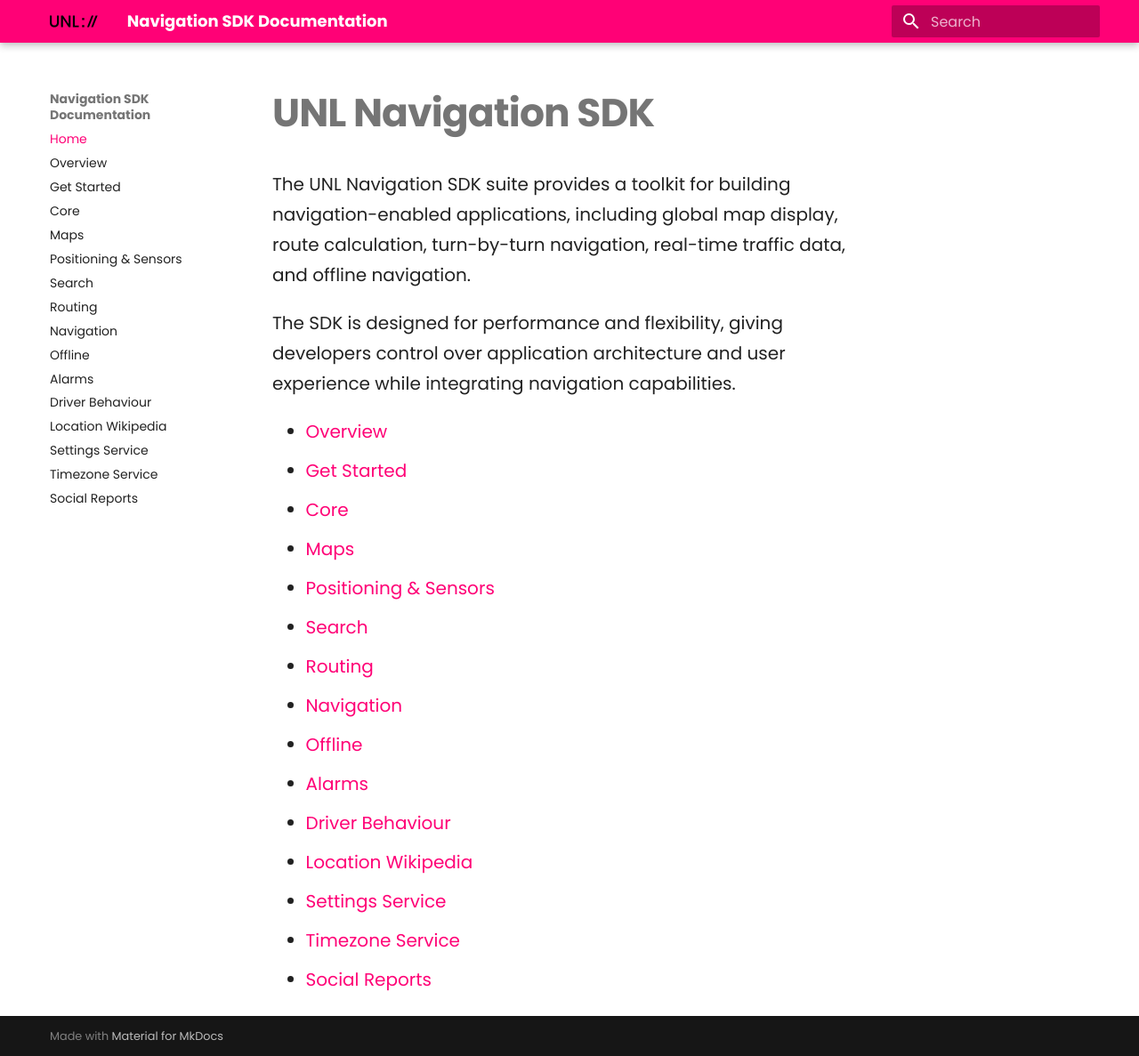
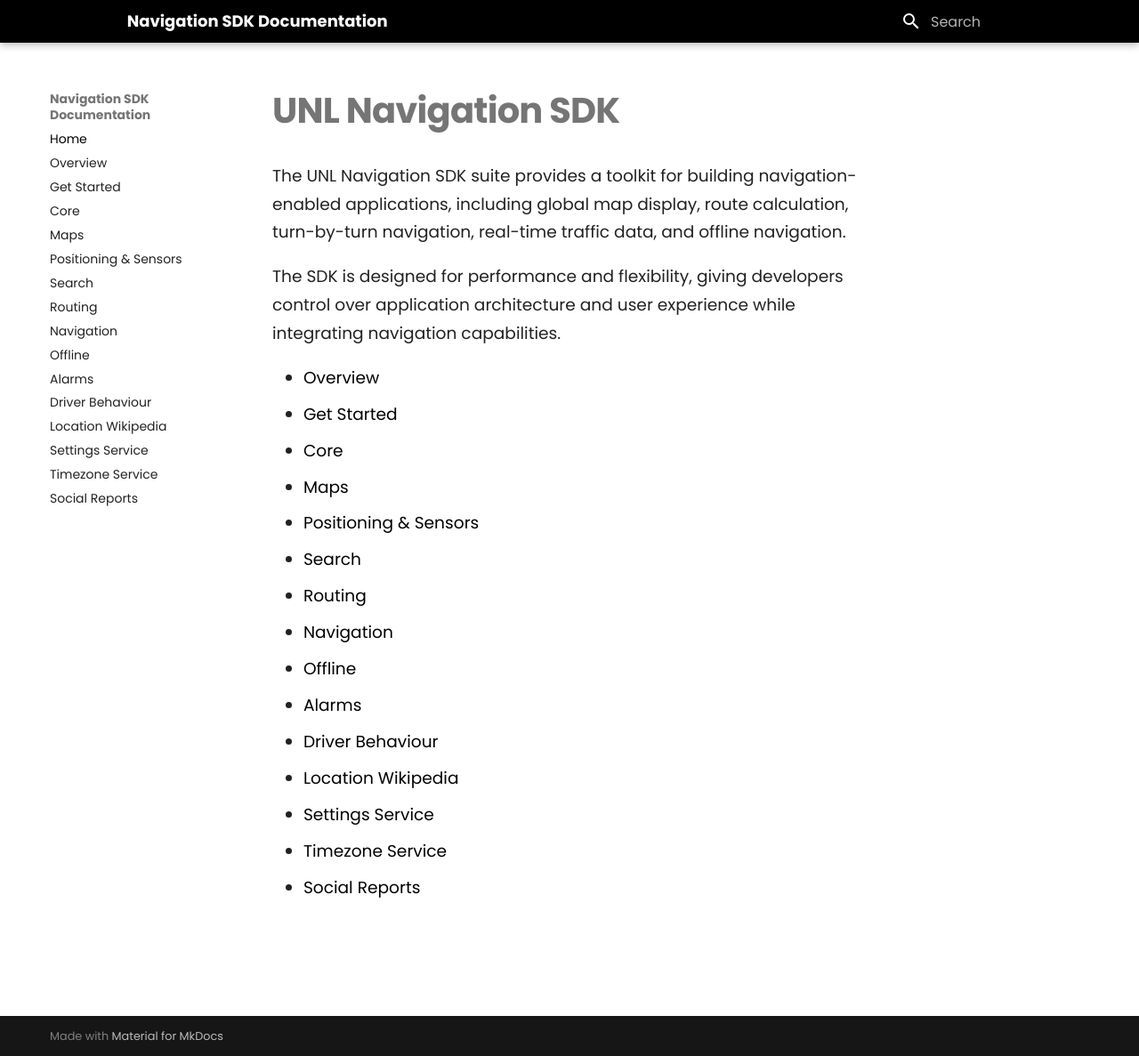
Before and after one commit to u-n-l/navigation-sdk, an MkDocs documentation site: the page built from docs/index.md, in a window 1280 px wide and 1187 px high. Shown: the whole window at 89% size. Built offline with MkDocs 1.6.1 and Material for MkDocs 9.7.7, drawn with Linux system fonts in a browser that asks for light colours.

Commit message:
Update extra.css

```diff
--- a/docs/styles/extra.css
+++ b/docs/styles/extra.css
@@ -4,8 +4,8 @@
 
 /* Light mode */
 :root {
-  --md-primary-fg-color: #ff0176;
-  --md-primary-fg-color--light: #f83d94;
+  --md-primary-fg-color: #000000;
+  --md-primary-fg-color--light: #ff0176;
   --md-primary-fg-color--dark: #6e0234;
 
   --md-accent-fg-color: #ff0176;
@@ -13,7 +13,7 @@
 
 /* Dark mode */
 [data-md-color-scheme="slate"] {
-  --md-primary-fg-color: #ff0176;
+  --md-primary-fg-color: #000000;
   --md-accent-fg-color: #ff0176;
 }
 
@@ -23,7 +23,7 @@
 
 /* Base body text */
 .md-typeset {
-  font-size: 1rem;       /* 16px */
+  font-size: 0.93rem;       /* 15px */
   line-height: 1.65;
 }
 
@@ -35,7 +35,7 @@
 
 /* H1 – page title */
 .md-typeset h1 {
-  font-size: 2.2rem;
+  font-size: 2rem;
   font-weight: 800;
   letter-spacing: -0.02em;
   margin-bottom: 0.8em;
@@ -43,7 +43,7 @@
 
 /* H2 – major sections */
 .md-typeset h2 {
-  font-size: 1.6rem;
+  font-size: 1.5rem;
   font-weight: 700;
   letter-spacing: -0.015em;
   margin-top: 2.2em;
@@ -61,7 +61,7 @@
 
 /* Optional H4 (rarely needed) */
 .md-typeset h4 {
-  font-size: 1.1rem;
+  font-size: 1rem;
   font-weight: 600;
   margin-top: 1.4em;
 }
```
